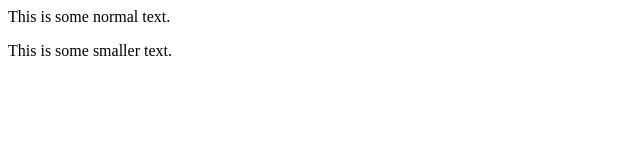
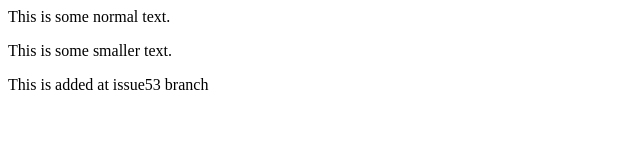
Before and after one commit to ravikp92/gitDemoForCTTraining, a plain HTML site: page index.html in a window 1280 px wide. Shown: the whole page, without its empty margins (0-640 px from the left). Drawn offline with Linux system fonts and the light colour scheme.

Commit message:
fix a issue in index.html file at issue53 branch

```diff
--- a/index.html
+++ b/index.html
@@ -5,6 +5,7 @@
 
 <p>This is some normal text.</p>
 <p><span class="small">This is some smaller text.</span></p>
+<p>This is added at issue53 branch</span></p>
 
 </body>
 </html>
```
